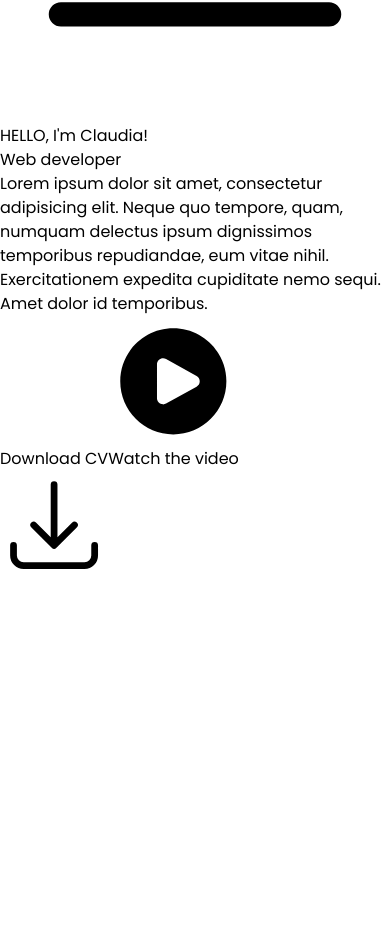
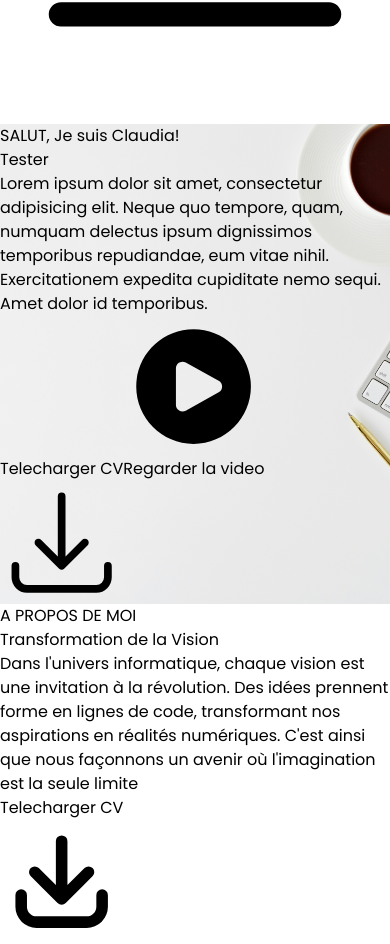
Before and after one commit to MarinaAdr/Portfolio, a Next.js app: page / in a window 390 px wide. Shown: the part 920-1864 px from the top of the page. Before the commit the page ends 1499 px from the top, so only its background shows below. Built offline with nearby package versions, Linux system fonts and the light colour scheme.

Commit message:
ajout du contenu a propos

```diff
--- /dev/null
+++ b/Components/About.tsx
@@ -0,0 +1,38 @@
+import { ArrowDownTrayIcon } from '@heroicons/react/16/solid'
+import React from 'react'
+import Image from 'next/image';
+
+const About = () => {
+  return (
+    <div className='bg-slate-200 pb-[3rem] pt-[4rem] md:pt-[8rem]'>
+        <div className='grid grid-cols-1 md:grid-cols-2 w-[80%] mx-auto gap-[3rem] items-center'>
+            <div>
+                <h1 className='text-[30px] font-bold text-pink-600 mb-[1rem]'>
+                    A PROPOS DE MOI
+                </h1>
+                <h2 className='text-[20px] md:text-[35px] lg:text-[45px] md:leading-[3rem] leading-[2rem] capitalize mb-[3rem] font-bold text-slate-600'>
+                    Transformation de la <span className='text-[#34d7f4]'>Vision</span>
+                </h2>
+                <div className='mb-[3rem] flex items-center md:space-x-10'>
+                    <span className='w-[100px] hidden md:block h-[5px] bg-slate-500 rounded-sm'></span>
+                    <p className='text-[19px] text-slate-500 w-[80%]'>
+                    Dans l'univers informatique, chaque vision est une invitation à la révolution.
+                    Des idées prennent forme en lignes de code, transformant nos aspirations en réalités numériques.
+                    C'est ainsi que nous façonnons un avenir où l'imagination est la seule limite
+                    </p>
+                </div>
+                <button className='px-[2rem] hover:bg-slate-400 transition-all duration-150 py-[1rem] text-[18px] font-bold uppercase bg-[#2bd9e6] text-black flex items-center space-x-2'>
+                    <p>Telecharger CV</p>
+                    <ArrowDownTrayIcon className='w-[1.6rem] h-[1.7rem] text-black'/>
+                </button>
+            </div>
+            <div className='lg:w-[500px] mx-auto md:mx-0 mt-[2rem] lg:mt-0 lg:h-[500px] h-[300px] relative'>
+                <Image src="/images/profil.jpg" alt='user' layout='fill' objectFit='contain' className='relative z-[11] w-[100%] object-contain '/>
+            <div className='absolute w-[100%] h-[80%] bg-pink-500 top-[2.7rem] right-[-2rem]'></div>
+            </div>
+        </div>
+    </div>
+  )
+}
+
+export default About
--- a/Components/Hero.tsx
+++ b/Components/Hero.tsx
@@ -6,7 +6,7 @@ import { ArrowDownTrayIcon, PlayCircleIcon } from '@heroicons/react/24/solid';
 
 const Hero = () => {
     return (
-        <div className="h-[88vh] z-auto bg-cover bg-center relative">
+        <div className="h-[88vh] z-auto bg-cover mt-[10vh] bg-center relative">
             <Image
                 src="/images/background.jpg"
                 alt=""
@@ -20,7 +20,7 @@ const Hero = () => {
             <div className='relative w-[80%] z-10 mx-auto grid lg:grid-cols-2 gap-[3rem] h-[100%] items-center'>
                 <div>
                     <h1 className='text-[35px] md:text-[50px] text-black font-bold'>
-                        HELLO, I'm<span className='text-pink-500'> Claudia!</span>
+                        SALUT, Je suis<span className='text-pink-500'> Claudia!</span>
                     </h1>
 
                     <TextEffects />
@@ -32,13 +32,13 @@ const Hero = () => {
                         Amet dolor id temporibus.
                     </p>
                     <div className='mt-[2rem] flex-col space-y-6 sm:space-y-0 sm:flex sm:flex-row items-center sm:space-x-6'>
-                        <button className='px-[2rem] hover:bg-slate-400 transition-all duration-150 py-[1rem] text-[18px] font-bold uppercase bg-slate-300 text-black flex items-center space-x-2'>
-                            <p>Download CV</p>
+                        <button className='px-[2rem] hover:bg-slate-400 transition-all duration-150 py-[1rem] text-[18px] font-bold uppercase bg-[#2bd9e6] text-black flex items-center space-x-2'>
+                            <p>Telecharger CV</p>
                            <ArrowDownTrayIcon className='w-[1.6rem] h-[1.7rem] text-black'/>
                         </button>
                         <button className='flex items-center space-x-2'>
-                            <PlayCircleIcon className='w-[4rem] h-[4rem] hover:text-slate-400 transition-all duration-200 text-slate-300'/>
-                            <p className='text-[20px] font-semibold text-black'>Watch the video</p>
+                            <PlayCircleIcon className='w-[4rem] h-[4rem] hover:text-slate-400 transition-all duration-200 text-[#2bd9e6]'/>
+                            <p className='text-[20px] font-semibold text-black'>Regarder la video</p>
                         </button>
                     </div>
 
--- a/Components/MobileNav.tsx
+++ b/Components/MobileNav.tsx
@@ -13,7 +13,7 @@ const MobileNav: React.FC<Props> = ({ nav, closeNav }) => {
             <div className='w-[100vw] h-[100vh] flex flex-col items-center justify-center'>
                 <div className='nav-link-mobile'>HOME</div>
                 <div className='nav-link-mobile'>SERVICES</div>
-                <div className='nav-link-mobile'>ABOUT</div>
+                <div className='nav-link-mobile'>A PROPOS</div>
                 <div className='nav-link-mobile'>PROJECTS</div>
                 <div className='nav-link-mobile'>CONTACT</div>
             </div>
--- a/Components/Nav.tsx
+++ b/Components/Nav.tsx
@@ -7,14 +7,14 @@ interface Props {
 
 const Nav = ({openNav}:Props) => {
   return (
-    <div className='w-[100%] sticky z-[100] top-0 h-[12vh] bg-[#c8c8d7] shadow-md'>
+    <div className='w-[100%] fixed z-[100] top-0 h-[12vh] bg-[#c8c8d7] shadow-md'>
         <div className='flex items-center justify-between w-[80%] mx-auto h-[100%]'>
             <h1 className='flex-[0.6] cursor-pointer text-[25px] text-white font-bold'> WEB
                 <span className='text-pink-500'> DEV</span>
             </h1>
             <div className='nav-link'>Home</div>
             <div className='nav-link'>SERVICES</div>
-            <div className='nav-link'>ABOUT</div>
+            <div className='nav-link'>A PROPOS</div>
             <div className='nav-link'>PROJECTS</div>
             <div className='nav-link'>CONTACT</div>
             <div onClick={openNav}>
--- a/Components/TextEffects.tsx
+++ b/Components/TextEffects.tsx
@@ -5,8 +5,6 @@ const TextEffects = () => {
     <TypeAnimation
       sequence={[
         'Coder',
-        1500,
-        'Designer',
         1500,
         'Web developer',
         1500,
--- a/pages/index.tsx
+++ b/pages/index.tsx
@@ -2,6 +2,7 @@ import Nav from '@/Components/Nav';
 import React, { useState } from 'react';
 import MobileNav from '@/Components/MobileNav';
 import Hero from '@/Components/Hero';
+import About from '@/Components/About';
 
 const HomePage = () => {
 
@@ -11,13 +12,11 @@ const HomePage = () => {
   return (
     <div className='overflow-x-hidden'>
       <div>
-        {/* Navbar section */}
         <MobileNav nav={nav} closeNav={closeNav}/>
         <Nav openNav={openNav}/>
-        {/* Hero section */}
         <Hero/>
-        <div>
-          {/* About */}
+        <div className='relative z-[30]'>
+          <About/>
         </div>
       </div>
     </div>
```
Also changed, not shown: public/images/profil.jpg (added), public/images/profil.png (added).
